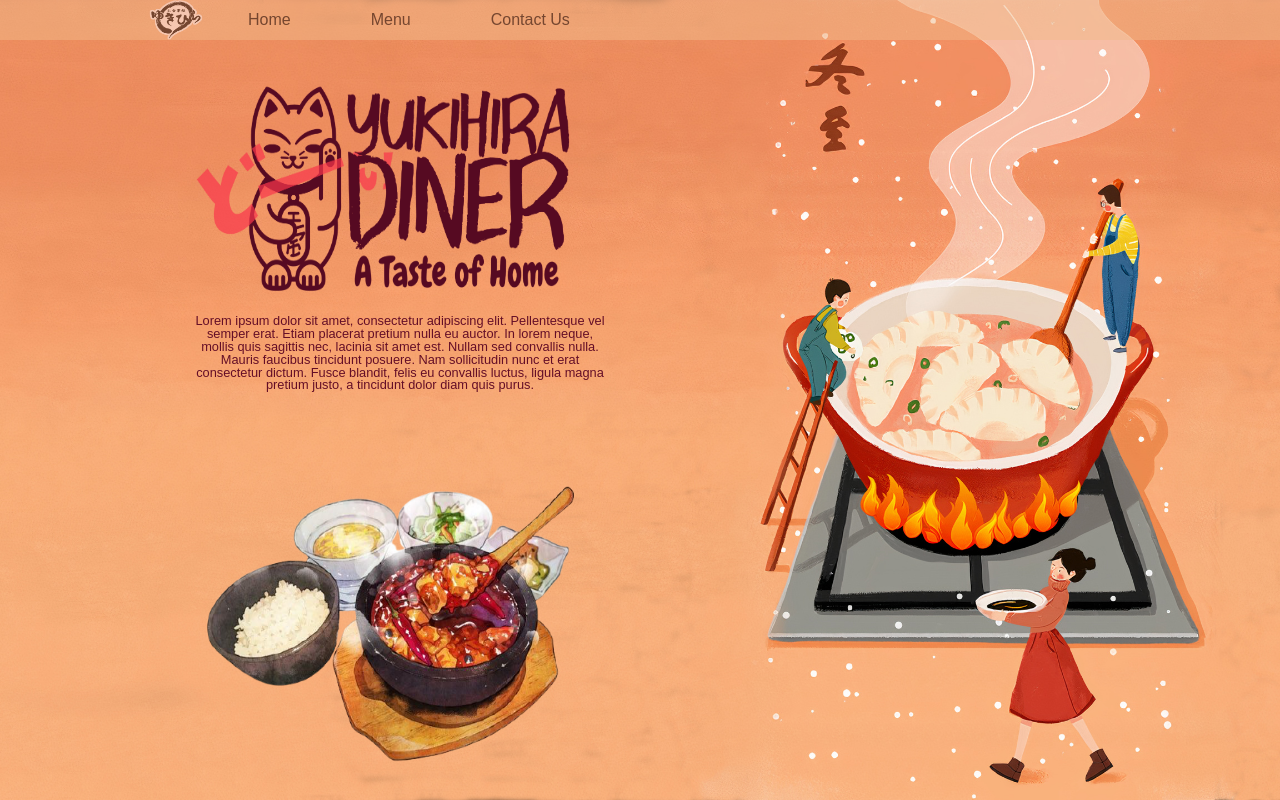
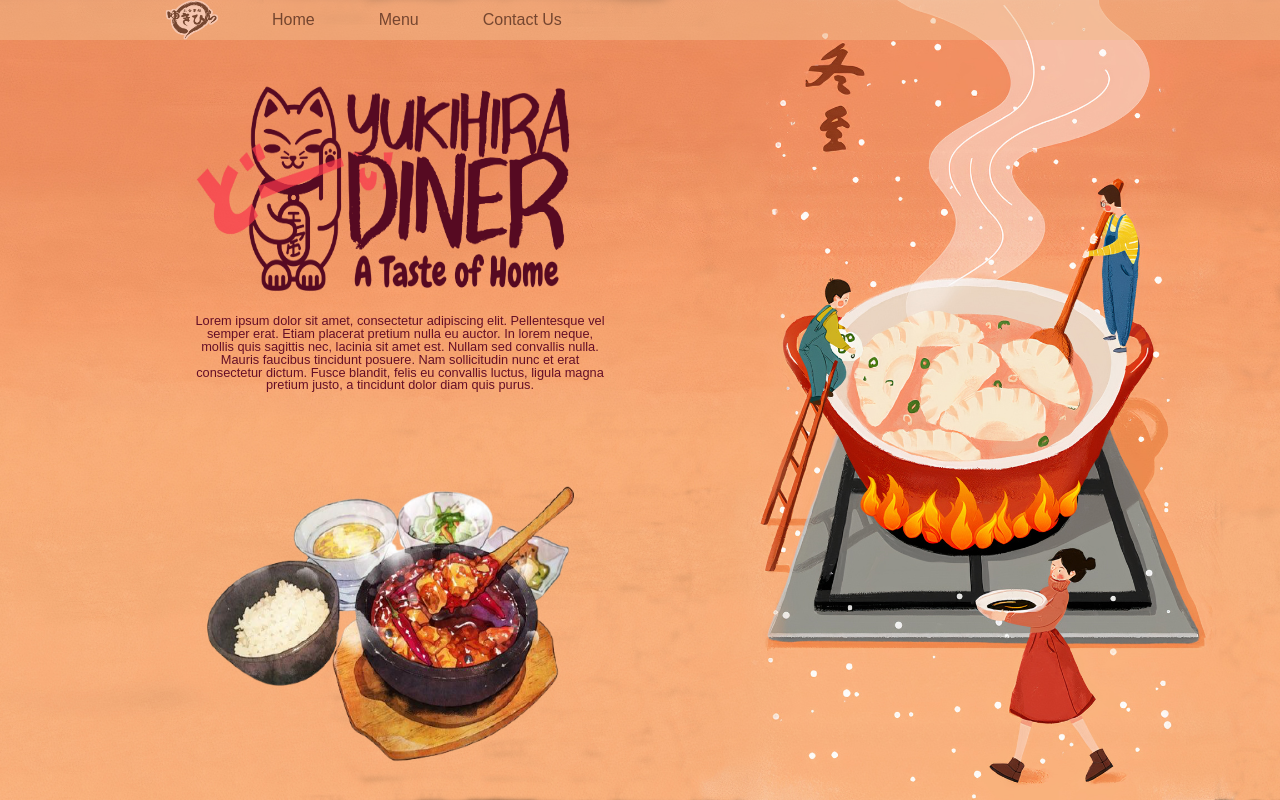
Before and after one commit to ting-prado/restaurant-page, a website built with webpack: page dist/index.html in a window 1280 px wide. Built offline with Linux system fonts and the light colour scheme; a web font is replaced by a local one.

Commit message:
Added page icon; Adjusted navbar

```diff
--- a/src/assets/css/main.css
+++ b/src/assets/css/main.css
@@ -23,13 +23,14 @@ html, body {
 #nav-logo {
     width: 5%;
     height: 150%;
-    margin-left: 9rem;
+    margin-left: 10rem;
+    margin-right: 1rem;
 }
 
 #navbar a {
     text-decoration: none;
     color: black;
-    margin: 0 2.5rem;
+    margin: 0 2rem;
     font-family: 'japanese', arial;
 }
 
```
Also changed, not shown: dist/index.html, dist/main.js.
